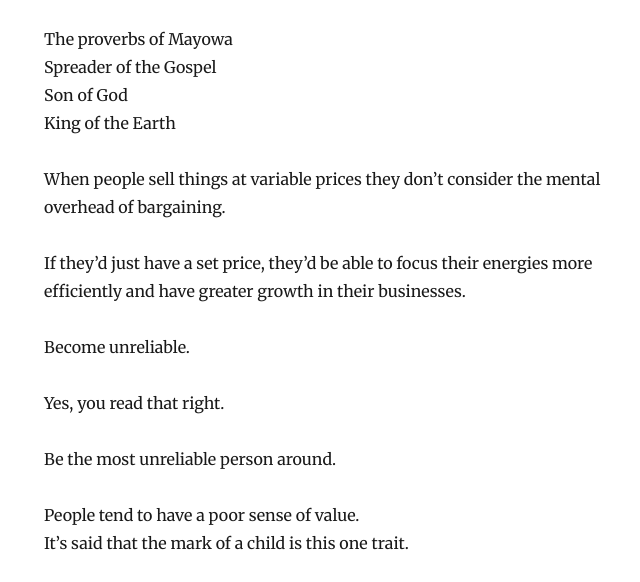
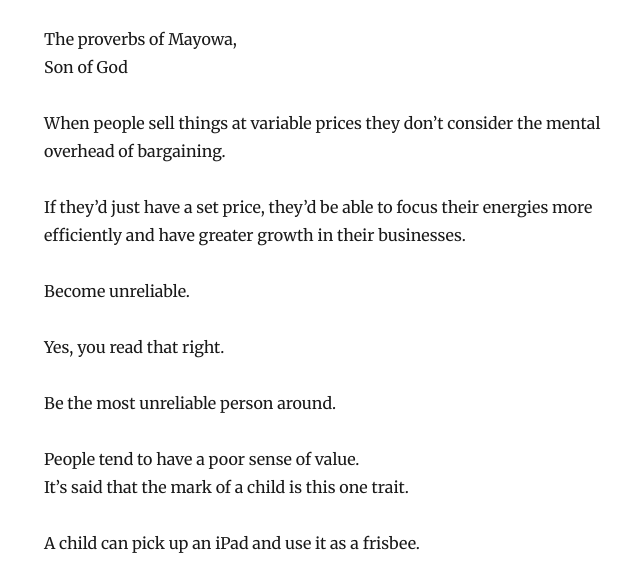
Before and after one commit to danieloi/blog-mayowa-me, a Gatsby site: page /2019-07-29-the-proverbs-of-mayowa/ in a window 1280 px wide. Shown: the part 198-780 px from the top of the page, without its empty margins (281-921 px from the left). Built offline with nearby package versions, Linux system fonts and the light colour scheme; Gatsby itself is replaced by a stand-in of ours; some packages are replaced by stand-ins of ours.

Commit message:
tweak proverbs post

```diff
--- a/content/blog/2019-07-29-the-proverbs-of-mayowa/index.md
+++ b/content/blog/2019-07-29-the-proverbs-of-mayowa/index.md
@@ -4,10 +4,8 @@
 description: To build a society inundated with pleasantness and peace
 ---
 
-The proverbs of Mayowa
-Spreader of the Gospel
+The proverbs of Mayowa,
 Son of God
-King of the Earth
 
 When people sell things at variable prices they don’t consider the mental overhead of bargaining.
 
```
